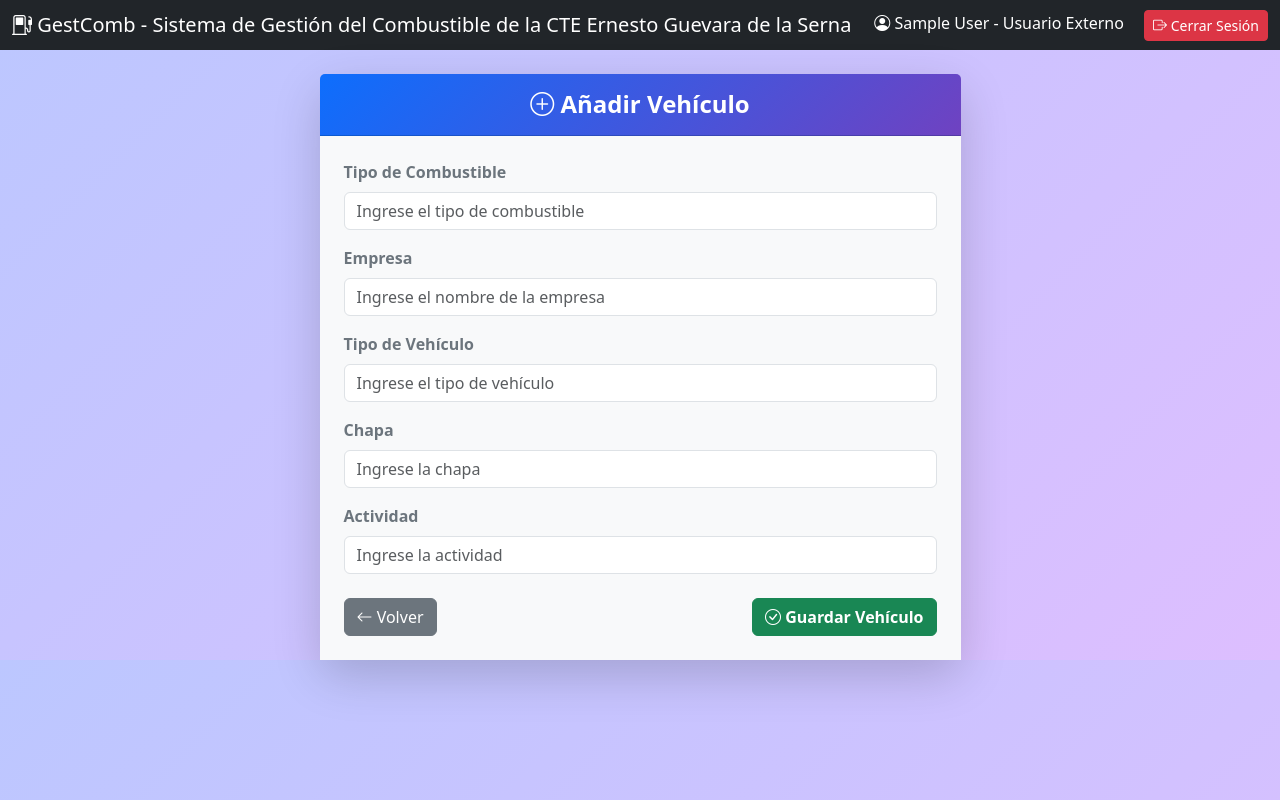
After one commit to josecarlospr2002/gestor-de-combustible-cte, a Django app: page /transporte/crear/ in a window 1280 px wide. The commit adds this page. Run offline with Django 5.2, Linux system fonts and the light colour scheme; the visitor is signed in with stand-in values (Sample User, id 1).

Commit message:
Implementación completa del CRUD de Transporte con modal de eliminación y contador

```diff
--- /dev/null
+++ b/combustible/forms.py
@@ -0,0 +1,67 @@
+from django import forms
+from .models import SolicitudCombustible, Transporte
+
+
+class SolicitudCombustibleForm(forms.ModelForm):
+    class Meta:
+        model = SolicitudCombustible
+        fields = ['cantidad_litros', 'motivo']
+        widgets = {
+            'cantidad_litros': forms.NumberInput(attrs={
+                'class': 'form-control',
+                'placeholder': 'Ingrese la cantidad en litros',
+                'min': '1',
+                'step': '0.01'
+            }),
+            'motivo': forms.Textarea(attrs={
+                'class': 'form-control',
+                'placeholder': 'Describa el motivo de la solicitud',
+                'rows': '4'
+            }),
+        }
+        labels = {
+            'cantidad_litros': 'Cantidad de Combustible (Litros)',
+            'motivo': 'Motivo de la Solicitud',
+        }
+
+
+class TransporteForm(forms.ModelForm):
+    class Meta:
+        model = Transporte
+        fields = '__all__'
+        widgets = {
+            'tipo_combustible': forms.TextInput(attrs={
+                'class': 'form-control',
+                'placeholder': 'Ingrese el tipo de combustible'
+            }),
+            'empresa': forms.TextInput(attrs={
+                'class': 'form-control',
+                'placeholder': 'Ingrese el nombre de la empresa'
+            }),
+            'tipo_vehiculo': forms.TextInput(attrs={
+                'class': 'form-control',
+                'placeholder': 'Ingrese el tipo de vehículo'
+            }),
+            'chapa': forms.TextInput(attrs={
+                'class': 'form-control',
+                'placeholder': 'Ingrese la chapa'
+            }),
+            'actividad': forms.TextInput(attrs={
+                'class': 'form-control',
+                'placeholder': 'Ingrese la actividad'
+            }),
+        }
+        labels = {
+            'tipo_combustible': 'Tipo de Combustible',
+            'empresa': 'Empresa',
+            'tipo_vehiculo': 'Tipo de Vehículo',
+            'chapa': 'Chapa',
+            'actividad': 'Actividad',
+        }
+        error_messages = {
+            'tipo_combustible': {'required': 'Rellene todos los campos, por favor.'},
+            'empresa': {'required': 'Rellene todos los campos, por favor.'},
+            'tipo_vehiculo': {'required': 'Rellene todos los campos, por favor.'},
+            'chapa': {'required': 'Rellene todos los campos, por favor.'},
+            'actividad': {'required': 'Rellene todos los campos, por favor.'},
+        }
--- a/combustible/urls.py
+++ b/combustible/urls.py
@@ -3,6 +3,8 @@ from . import views
 
 urlpatterns = [
     path('dashboard/', views.dashboard, name='dashboard'),
-    #path('solicitud/crear/', views.crear_solicitud, name='crear_solicitud'),
     path('transporte/', views.lista_transporte, name='lista_transporte'),
+    path('transporte/crear/', views.crear_vehiculo, name='crear_vehiculo'),
+    path('transporte/editar/<int:pk>/', views.editar_vehiculo, name='editar_vehiculo'),
+    path('transporte/eliminar/<int:pk>/', views.eliminar_vehiculo, name='eliminar_vehiculo'),
 ]
--- a/combustible/views.py
+++ b/combustible/views.py
@@ -1,13 +1,56 @@
-from django.shortcuts import render
+from django.shortcuts import render, redirect, get_object_or_404
 from django.contrib.auth.decorators import login_required
-from .models import SolicitudCombustible, Transporte
+from django.contrib import messages
+from .models import Transporte
+from .forms import TransporteForm
 
 
 @login_required
 def dashboard(request):
     return render(request, 'combustible/dashboard.html')
 
+
 @login_required
 def lista_transporte(request):
     vehiculos = Transporte.objects.all()
     return render(request, 'combustible/lista_transporte.html', {'vehiculos': vehiculos})
+
+
+@login_required
+def crear_vehiculo(request):
+    if request.method == 'POST':
+        form = TransporteForm(request.POST)
+        if form.is_valid():
+            form.save()
+            messages.success(request, 'Vehículo agregado correctamente.')
+            return redirect('lista_transporte')
+        else:
+            messages.error(request, 'Rellene todos los campos, por favor.')
+    else:
+        form = TransporteForm()
+
+    return render(request, 'combustible/crear_vehiculo.html', {'form': form})
+
+
+@login_required
+def editar_vehiculo(request, pk):
+    vehiculo = get_object_or_404(Transporte, pk=pk)
+    if request.method == 'POST':
+        form = TransporteForm(request.POST, instance=vehiculo)
+        if form.is_valid():
+            form.save()
+            messages.success(request, 'Registro modificado correctamente.')
+            return redirect('lista_transporte')
+        else:
+            messages.error(request, 'Rellene todos los campos, por favor.')
+    else:
+        form = TransporteForm(instance=vehiculo)
+
+    return render(request, 'combustible/editar_vehiculo.html', {'form': form, 'vehiculo': vehiculo})
+
+@login_required
+def eliminar_vehiculo(request, pk):
+    vehiculo = get_object_or_404(Transporte, pk=pk)
+    vehiculo.delete()
+    messages.success(request, 'Vehículo eliminado correctamente.')
+    return redirect('lista_transporte')
--- a/templates/base.html
+++ b/templates/base.html
@@ -6,6 +6,17 @@
     <title>GestComb - Gestor de Combustible</title>
     <link href="https://cdn.jsdelivr.net/npm/bootstrap@5.3.0/dist/css/bootstrap.min.css" rel="stylesheet">
     <link rel="stylesheet" href="https://cdn.jsdelivr.net/npm/bootstrap-icons@1.10.0/font/bootstrap-icons.css">
+    <style>
+    .alert {
+        animation: fadeOut 4s forwards;
+        animation-delay: 2s;
+    }
+    @keyframes fadeOut {
+        0% { opacity: 1; }
+        80% { opacity: 1; }
+        100% { opacity: 0; display: none; }
+    }
+    </style>
 </head>
 <body>
     <nav class="navbar navbar-dark bg-dark">
@@ -44,6 +55,40 @@
         {% endblock %}
     </div>
 
+    <div class="modal fade" id="confirmarEliminar" tabindex="-1">
+        <div class="modal-dialog modal-dialog-centered">
+            <div class="modal-content border-0 rounded-4 shadow-lg">
+                <div class="modal-header text-white" style="background: linear-gradient(135deg, #dc3545, #6f42c1);">
+                    <h5 class="modal-title">
+                        <i class="bi bi-exclamation-triangle-fill"></i> Confirmar Eliminación
+                    </h5>
+                    <button type="button" class="btn-close btn-close-white" data-bs-dismiss="modal"></button>
+                </div>
+                <div class="modal-body text-center py-4">
+                    <i class="bi bi-trash text-danger" style="font-size: 3rem;"></i>
+                    <p class="mt-3 fs-5">¿Está seguro de eliminar este vehículo?</p>
+                    <small class="text-muted">Esta acción no se puede deshacer.</small>
+                </div>
+                <div class="modal-footer justify-content-center">
+                    <button type="button" class="btn btn-secondary" data-bs-dismiss="modal">
+                        <i class="bi bi-x-circle"></i> Cancelar
+                    </button>
+                    <a href="#" id="confirmarEliminarBtn" class="btn btn-danger">
+                        <i class="bi bi-trash"></i> Eliminar
+                    </a>
+                </div>
+            </div>
+        </div>
+    </div>
+
+    <script>
+    function confirmarEliminar(url) {
+        document.getElementById('confirmarEliminarBtn').href = url;
+        var modal = new bootstrap.Modal(document.getElementById('confirmarEliminar'));
+        modal.show();
+    }
+    </script>
+
     <script src="https://cdn.jsdelivr.net/npm/bootstrap@5.3.0/dist/js/bootstrap.bundle.min.js"></script>
 </body>
 </html>
--- /dev/null
+++ b/templates/combustible/crear_vehiculo.html
@@ -0,0 +1,52 @@
+{% extends 'base.html' %}
+
+{% block content %}
+<style>
+body { background: linear-gradient(135deg, #bcc7ff, #ddbeff); }
+</style>
+
+<div class="row justify-content-center mt-4">
+    <div class="col-md-7">
+        <div class="card shadow-lg border-0 rounded-4">
+            <div class="card-header text-white text-center" style="background: linear-gradient(135deg, #0d6efd, #6f42c1);">
+                <h4 class="mb-0 py-2 fw-bold">
+                    <i class="bi bi-plus-circle"></i> Añadir Vehículo
+                </h4>
+            </div>
+            <div class="card-body p-4 bg-light">
+                <form method="post">
+                    {% csrf_token %}
+                    <div class="mb-3">
+                        <label for="id_tipo_combustible" class="form-label fw-bold text-secondary">{{ form.tipo_combustible.label }}</label>
+                        {{ form.tipo_combustible }}
+                    </div>
+                    <div class="mb-3">
+                        <label for="id_empresa" class="form-label fw-bold text-secondary">{{ form.empresa.label }}</label>
+                        {{ form.empresa }}
+                    </div>
+                    <div class="mb-3">
+                        <label for="id_tipo_vehiculo" class="form-label fw-bold text-secondary">{{ form.tipo_vehiculo.label }}</label>
+                        {{ form.tipo_vehiculo }}
+                    </div>
+                    <div class="mb-3">
+                        <label for="id_chapa" class="form-label fw-bold text-secondary">{{ form.chapa.label }}</label>
+                        {{ form.chapa }}
+                    </div>
+                    <div class="mb-4">
+                        <label for="id_actividad" class="form-label fw-bold text-secondary">{{ form.actividad.label }}</label>
+                        {{ form.actividad }}
+                    </div>
+                    <div class="d-flex justify-content-between">
+                        <a href="{% url 'lista_transporte' %}" class="btn btn-secondary">
+                            <i class="bi bi-arrow-left"></i> Volver
+                        </a>
+                        <button type="submit" class="btn btn-success fw-bold">
+                            <i class="bi bi-check-circle"></i> Guardar Vehículo
+                        </button>
+                    </div>
+                </form>
+            </div>
+        </div>
+    </div>
+</div>
+{% endblock %}
```
Also changed, not shown: templates/combustible/editar_vehiculo.html (added, +53 -0 lines), templates/combustible/lista_transporte.html (+28 -5 lines).
